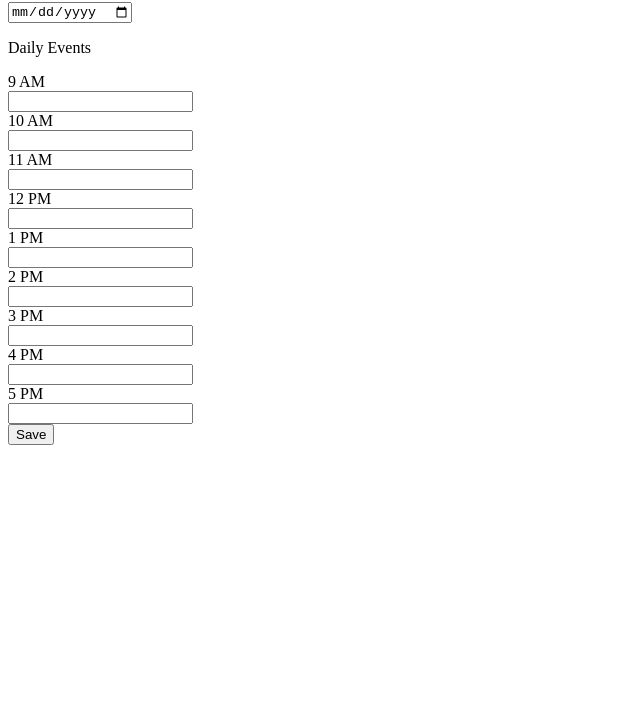
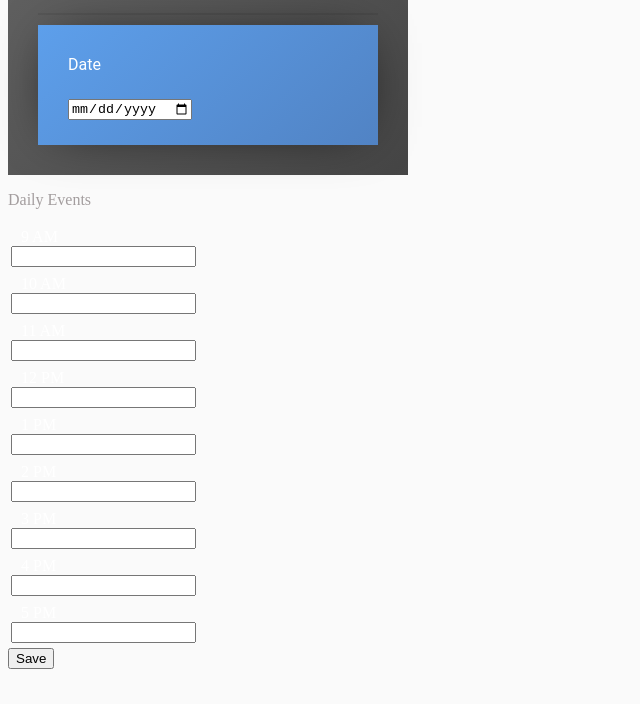
Before and after one commit to codelyss/Day_Planner_hw, a plain HTML site: page index.html in a window 1280 px wide. Shown: the part 96-800 px from the top of the page, without its empty margins (0-640 px from the left). Drawn offline with Linux system fonts and the light colour scheme.

Commit message:
Added CSS to the page

```diff
--- a/assets/style.css
+++ b/assets/style.css
@@ -0,0 +1,62 @@
+*{
+    box-sizing:border-box;
+}
+
+body{
+    background-color: #fafafa;
+}
+
+.container{
+    margin: 0 auto;
+}
+
+.calendar{
+    width:400px;
+    margin: 40 auto;
+    font-family: 'Roboto', sans-serif;
+    padding: 20px 30px;
+    color:#363b41;
+}
+
+.calendar_header{
+    border-bottom: 2px solid rgba(0, 0, 0, 0.08);
+}
+
+.calendar_plan{
+    margin:10px 0 10px;
+}
+
+.cl_plan{
+    width:100%;
+    height: 120px;
+    background-image: linear-gradient(-222deg, rgb(93, 159, 235), #5183c4);
+    box-shadow: 0px 0px 52px -18px rgba(0, 0, 0, 0.75);
+    padding:30px;
+    color:#fff;
+}
+
+.cl_copy{
+    font-size:20px;
+    margin: 20px 0;
+    display: inline-block;
+}
+
+.calendar_events{
+    color:#A39D9E;
+}
+
+.event_item{
+    margin: 2px 0;
+    padding:3px;
+    cursor: pointer;
+}
+
+.ei_Title{
+    margin-left:10px;
+    color:#ffffff;
+}
+
+.dark{
+    background-image: linear-gradient(-222deg, #646464, #454545);
+    color:#fff;
+}
--- a/index.html
+++ b/index.html
@@ -5,6 +5,7 @@
     <meta charset="UTF-8">
     <meta name="viewport" content="width=device-width, initial-scale=1.0">
     <meta http-equiv="X-UA-Compatible" content="ie=edge">
+    <link rel="stylesheet" type="text/css" href="assets/style.css">
     <title>Day Planner</title>
 </head>
 
@@ -81,6 +82,7 @@
 
     </div>
 
+
 </body>
 
 </html>
```
